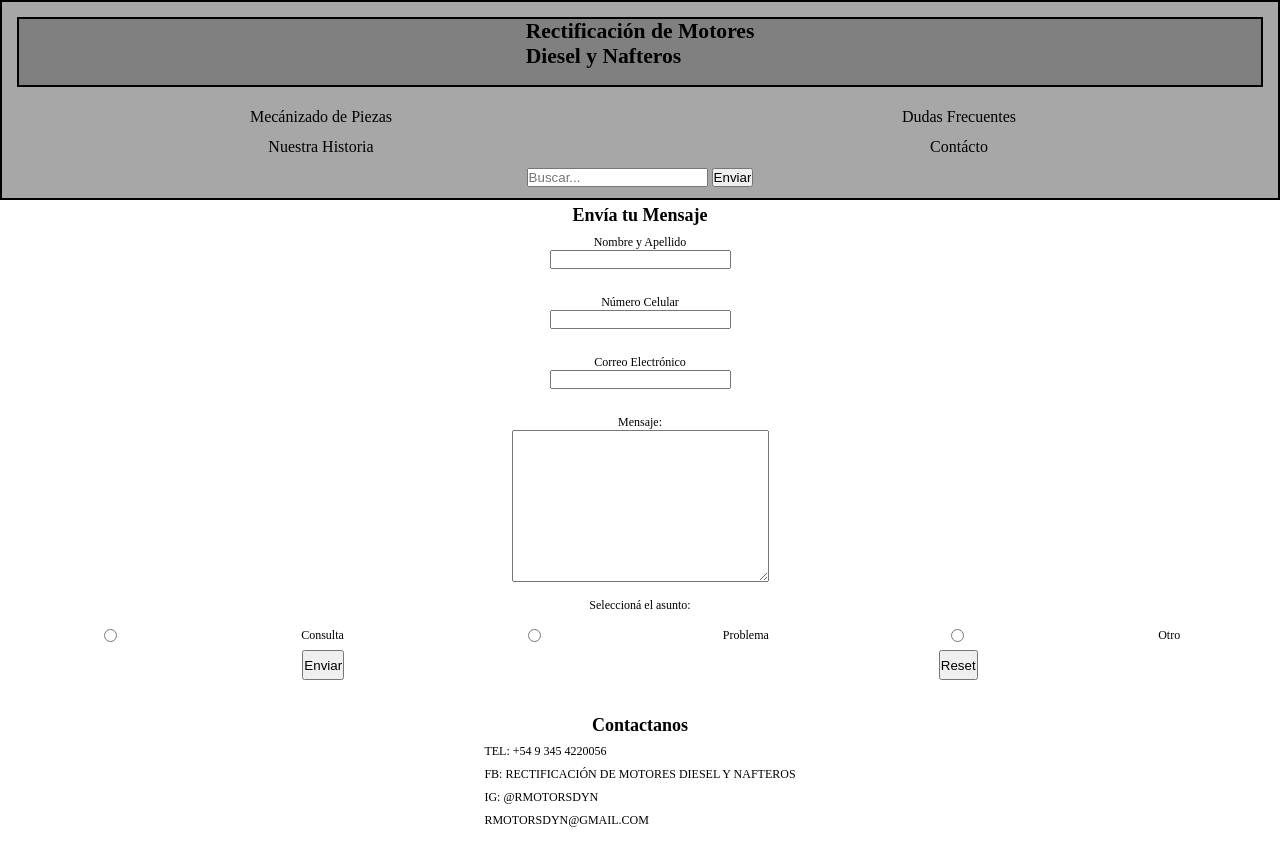
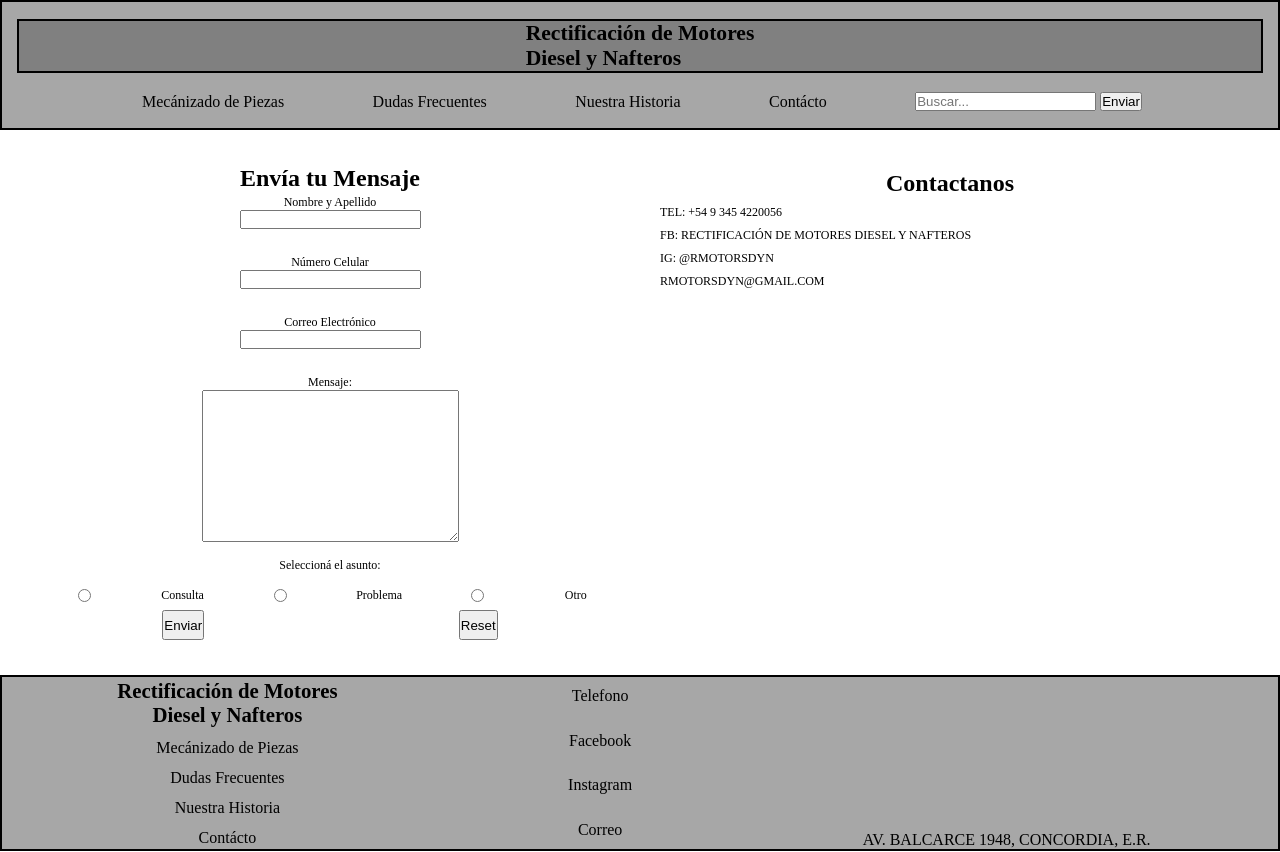
Before and after one commit to nicogaillard/rectificacion-de-motores, a plain HTML site: page pages/contacto.html in a window 1280 px wide. Shown: the top 852 px of the page. Drawn offline with Linux system fonts and the light colour scheme.

Commit message:
Comienzo desarrollo y finalizado del proyecto en vista Desktop

```diff
--- a/css/style.css
+++ b/css/style.css
@@ -40,6 +40,7 @@ body {
     font-size: 1.35rem;
     display: flex;
     justify-content: center;
+    align-items: center;
 }
 
 .nav-header {
@@ -229,7 +230,7 @@ justify-content: center;
 
 /* ----------Tablet----------  */
 
-@media (min-width: 576px) and (max-width: 768px) {
+@media (min-width: 576px) {
 
     /* ---HEADER TABLET--- */
     .header {
@@ -409,3 +410,95 @@ justify-content: center;
     }
 
 }
+
+/* ----------DESKTOP---------- */
+
+@media (min-width: 769px) {
+
+    /*---HEADER DESKTOP--- */
+
+    /* -NAV HEADER DESKTOP- */
+
+    .header {
+        display: flex;
+        flex-direction: column;
+        justify-content: space-around;
+        height: 130px;
+        align-items: center;
+    }
+
+    .titulo-principal-header {
+        align-self: stretch;
+    }
+
+    .nav-header {
+        display: flex;
+        justify-content: center;
+        align-self: stretch;
+        align-items: center;
+        width: 100vw;
+        margin-bottom: 15px;
+    }
+
+    .barra-navegacion {
+        max-width: 1000px;
+        width: 100vw;
+        align-self: center;
+        display: flex;
+        justify-content: space-between;
+        margin-left: 15px;
+        margin-right: 15px;
+    }
+
+    h2 {
+        font-size: 1.5rem;
+    }
+
+    h3 {
+        font-size: 1.3rem;
+    }
+
+    .section-mec-dos h4 {
+        font-size: 1.3rem;
+    }
+
+    p {
+        font-size: 1rem;
+    }
+
+
+    /* -----MAIN CONTACTOS----- */
+
+    .main-contactos {
+        display: grid;
+        grid-template-columns: repeat(2, 1fr);
+        grid-template-rows: repeat(2, 1fr);
+        align-items: flex-start;
+        margin: 30px;
+    }
+
+    .section-contacto {
+        grid-row: 1/ 3 ;
+    }
+
+
+    /* -----FOOTER----- */
+
+    .footer {
+    justify-content: space-around;
+    }
+
+    .contactos-footer {
+        display:flex;
+        flex-direction: column;
+        justify-content: space-around;
+        gap: 7.5px;
+        align-items: center;
+        text-align: center;
+    }
+
+    .map-footer {
+        display: block;
+    }
+
+}
```
